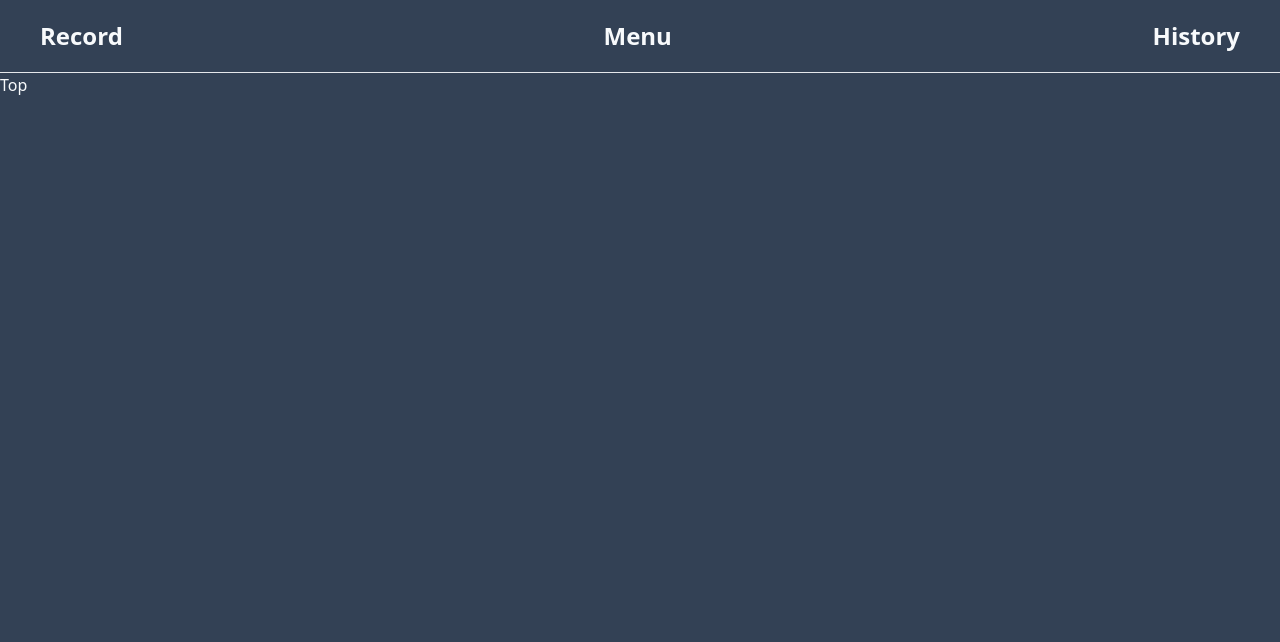
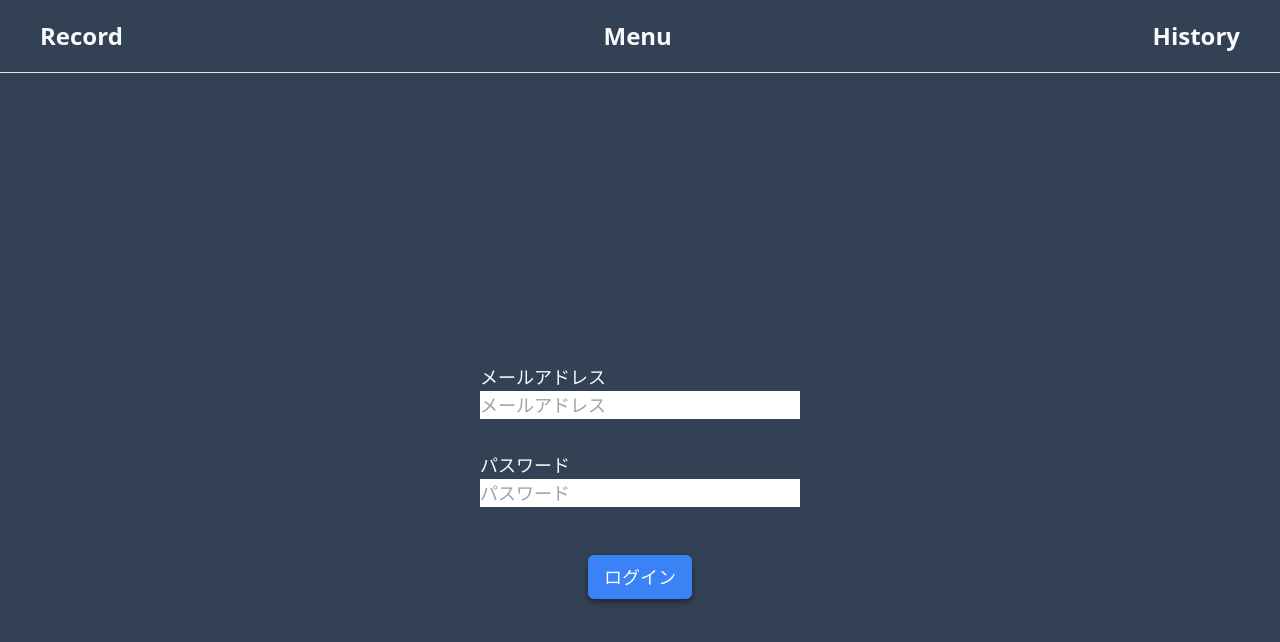
Before and after one commit to aspiratio/training_memo, a Next.js app in the folder frontend/: page / in a window 1280 px wide. Shown: the top 642 px of the page. Built offline with nearby package versions, Linux system fonts and the light colour scheme; no server answers; sample sign-in values are in the browser's storage.

Commit message:
ログイン機能を実装

```diff
--- a/frontend/package.json
+++ b/frontend/package.json
@@ -11,6 +11,7 @@
   "dependencies": {
     "@heroicons/react": "^2.1.3",
     "dayjs": "^1.11.11",
+    "firebase": "^10.12.0",
     "next": "14.2.2",
     "react": "^18",
     "react-dom": "^18"
--- a/frontend/src/app/Header.tsx
+++ b/frontend/src/app/Header.tsx
@@ -1,10 +1,22 @@
 "use client"
+import { monitorAuthState } from "@/utils/auth"
 import Link from "next/link"
-import { usePathname } from "next/navigation"
+import { usePathname, useRouter } from "next/navigation"
+import { useEffect } from "react"
 
 const Header = () => {
   const pathname = usePathname()
+  const router = useRouter()
   const locationColor = "text-yellow-100"
+
+  useEffect(() => {
+    // ユーザーがログインしているかどうかを監視する
+    const unsubscribe = monitorAuthState((user) => {
+      !user && router.push("/")
+    })
+    // コンポーネントがアンマウントされるときにリスナーをクリーンアップ
+    return () => unsubscribe()
+  }, [router])
 
   return (
     <header className="py-5 px-10 border-b">
--- a/frontend/src/app/page.tsx
+++ b/frontend/src/app/page.tsx
@@ -1,7 +1,55 @@
+"use client"
+import PrimaryButton from "@/components/commons/PrimaryButton"
+import { loginWithEmailAndPassword } from "@/utils/auth"
+import { useRouter } from "next/navigation"
+import { useState } from "react"
+
 export default function Home() {
+  const router = useRouter()
+  const [email, setEmail] = useState<string>("")
+  const [password, setPassword] = useState<string>("")
+
+  const handleSubmit = async (e: React.FormEvent<HTMLFormElement>) => {
+    e.preventDefault()
+    try {
+      const isEmailVerified = await loginWithEmailAndPassword(email, password)
+      if (isEmailVerified) {
+        router.push("/record")
+      }
+    } catch (error: any) {
+      alert(error.message)
+    }
+  }
   return (
-    <div>
-      <h1>Top</h1>
-    </div>
+    <form
+      onSubmit={(e) => handleSubmit(e)}
+      className="text-lg flex flex-col items-center justify-center h-screen"
+    >
+      <div className="m-4">
+        <label htmlFor="email">メールアドレス</label>
+        <input
+          type="email"
+          id="email"
+          placeholder="メールアドレス"
+          value={email}
+          onChange={(e) => setEmail(e.target.value)}
+          className="text-black w-80 block"
+        />
+      </div>
+      <div className="m-4">
+        <label htmlFor="password">パスワード</label>
+        <input
+          type="password"
+          id="password"
+          placeholder="パスワード"
+          value={password}
+          onChange={(e) => setPassword(e.target.value)}
+          className="text-black w-80 block"
+        />
+      </div>
+      <PrimaryButton type="submit" className="mt-8">
+        ログイン
+      </PrimaryButton>
+    </form>
   )
 }
--- /dev/null
+++ b/frontend/src/utils/auth.ts
@@ -0,0 +1,29 @@
+import { initializeApp } from "firebase/app"
+import {
+  signInWithEmailAndPassword,
+  getAuth,
+  onAuthStateChanged,
+} from "firebase/auth"
+
+const firebaseConfig = {
+  apiKey: process.env.NEXT_PUBLIC_FIREBASE_API_KEY,
+  authDomain: process.env.NEXT_PUBLIC_FIREBASE_AUTH_DOMAIN,
+}
+const app = initializeApp(firebaseConfig)
+const auth = getAuth(app)
+
+export const loginWithEmailAndPassword = async (
+  email: string,
+  password: string
+) => {
+  try {
+    await signInWithEmailAndPassword(auth, email, password)
+    return true
+  } catch {
+    throw Error("メールアドレスかパスワードが間違っています")
+  }
+}
+
+export const monitorAuthState = (callback: (user: any) => void) => {
+  return onAuthStateChanged(auth, callback)
+}
```
Also changed, not shown: 1 other file (tests, documents, lock files or other folders).
